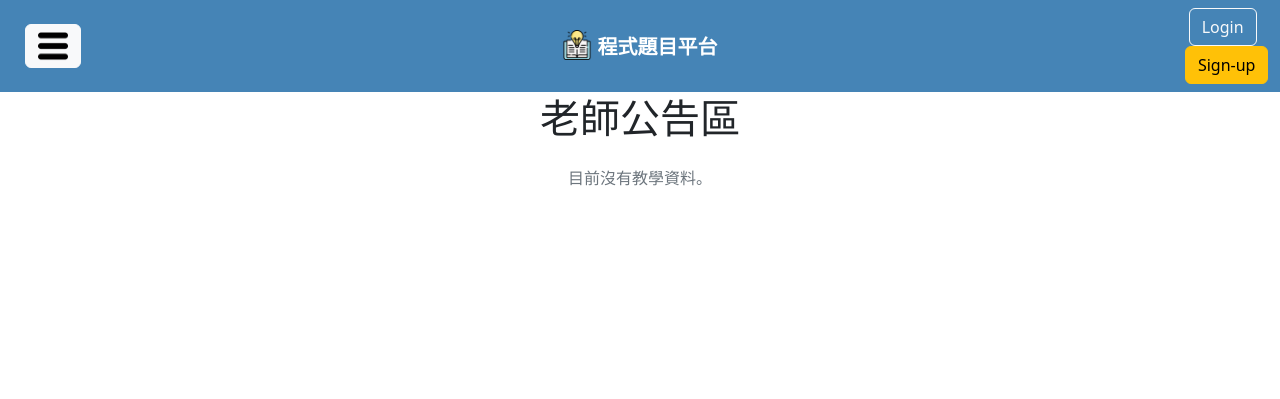
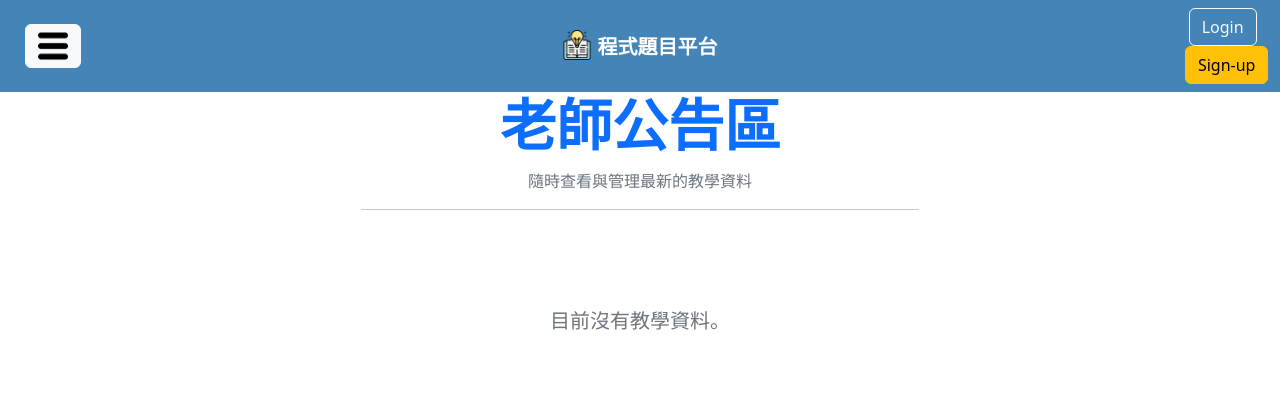
Before and after one commit to konentung/OnlineProgrammingPlatform, a Django app: page /teacherdashboard/ in a window 1280 px wide. Shown: the top 399 px of the page. Run offline with Django 5.2, Linux system fonts and the light colour scheme; data that the repository does not hold is empty.

Commit message:
CODINGPJ-5 404、teacher_dashboard頁面 1. 新增錯誤訊息404的圖片 2. 將錯誤訊息404的返回首頁按鈕和圖片並排 3. 放大老師公告區的文字和輔助書名 4. 將公告欄位背景色改為漸層

```diff
--- a/templates/questions/teacher_dashboard.html
+++ b/templates/questions/teacher_dashboard.html
@@ -1,8 +1,22 @@
 {% extends 'base.html' %}
 {% block title %}老師後台{% endblock %}
 {% block content %}
+
+<style>
+    .card {
+        background: linear-gradient(135deg, #f0f9ff, #cfe0fc); /* 藍色漸層背景 */
+        border: none;
+        border-radius: 15px; /* 增加圓角 */
+        box-shadow: 0 4px 8px rgba(0, 0, 0, 0.1); /* 陰影效果 */
+    }
+</style>
+
 <div class="container mt-4">
-    <h1 class="mb-4 text-center">老師公告區</h1>
+    <div class="text-center mb-5">
+        <h1 class="display-4 text-primary" style="font-family:微軟正黑體; font-weight: bold;">老師公告區</h1>
+        <p class="text-muted">隨時查看與管理最新的教學資料</p>
+        <hr class="w-50 mx-auto">
+    </div>
 
     {% if teaching_materials %}
         <div class="row">
@@ -10,7 +24,9 @@
                 <div class="col-12 mb-4">
                     <div class="card shadow-sm">
                         <div class="card-body">
-                            <h5 class="card-title font-weight-bold">{{ material.title }}</h5>
+                            <h5 class="card-title text-dark font-weight-bold mb-3">
+                                <i class="fas fa-book"></i> {{ material.title }}
+                            </h5>
                             <p class="card-text">{{ material.description|truncatewords:20 }}</p>
                             <p class="card-text">
                                 <small class="text-muted">建立時間：{{ material.created_at|date:"Y-m-d H:i" }}</small>
@@ -22,7 +38,10 @@
             {% endfor %}
         </div>
     {% else %}
-        <p class="text-center text-muted">目前沒有教學資料。</p>
+        <div class="text-center text-muted py-5">
+            <i class="fas fa-box-open fa-3x mb-3"></i>
+            <p class="lead">目前沒有教學資料。</p>
+        </div>
     {% endif %}
 </div>
 {% endblock %}
```
Also changed, not shown: templates/404.html (+37 -5 lines), static/images/404_Page_not_found.png (added), 1 other file.
